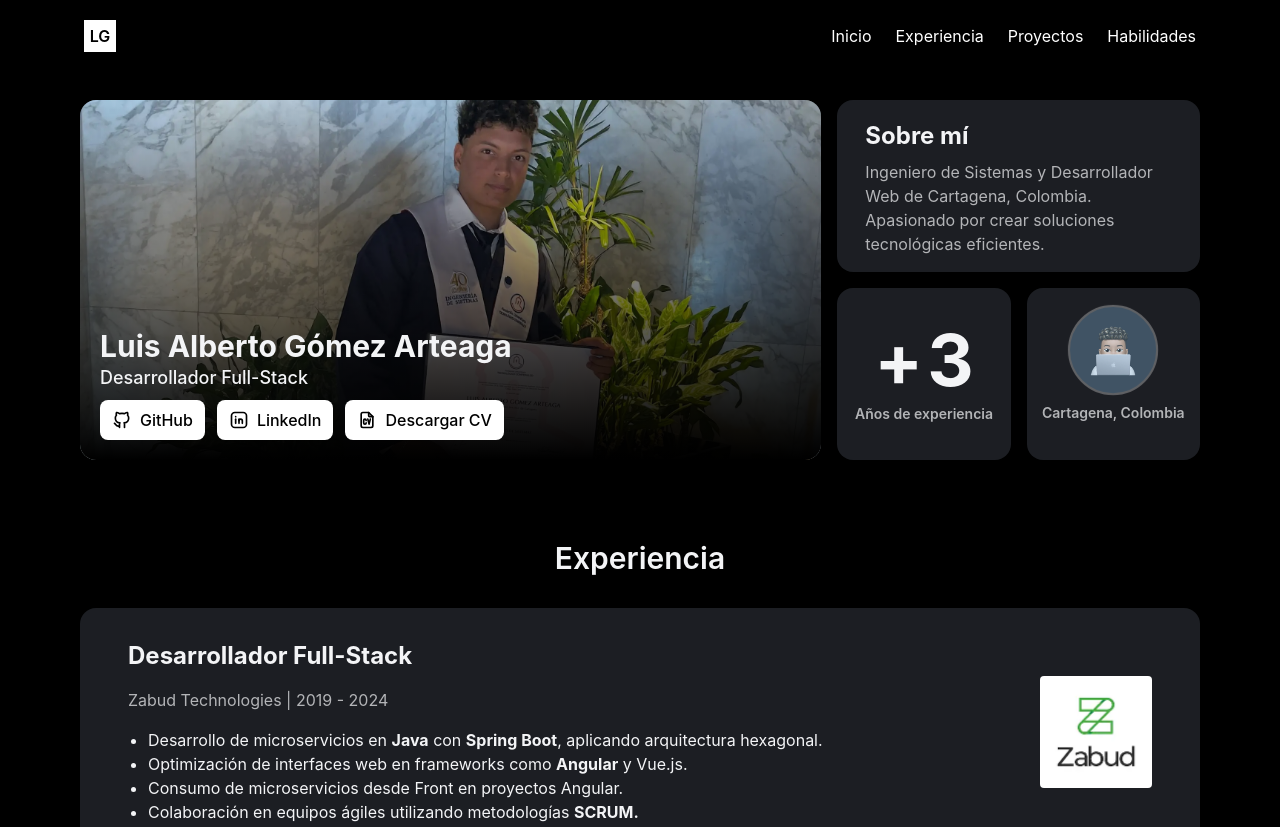
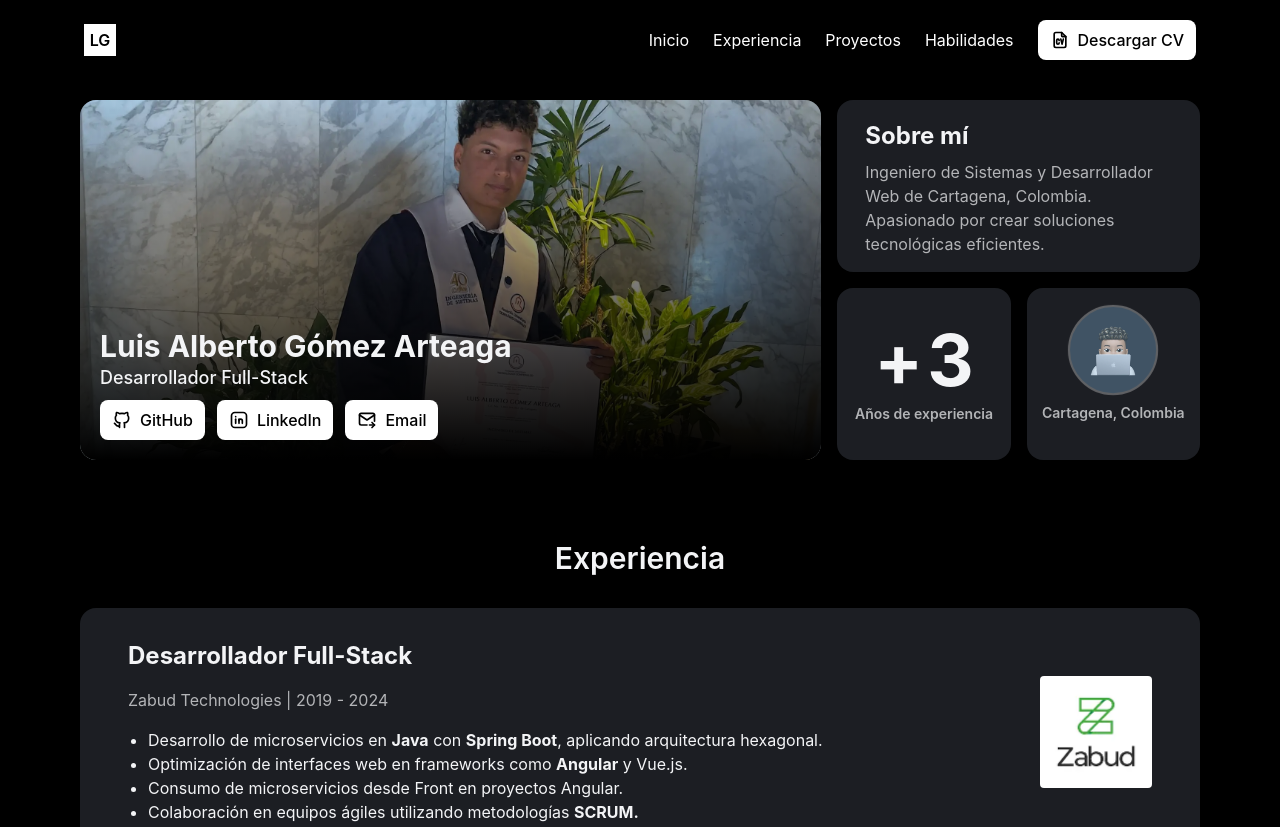
Before and after one commit to luisgomezadev/luisgomezdev-portfolio, an Astro site: page / in a window 1280 px wide. Shown: the top 827 px of the page. Built offline with nearby package versions, Linux system fonts and the light colour scheme; Astro itself is replaced by a stand-in of ours.

Commit message:
Add EmailIcon component and update Header and Navbar for email contact

```diff
--- /dev/null
+++ b/src/assets/icons/EmailIcon.astro
@@ -0,0 +1,20 @@
+---
+const { color = "currentColor", size = 24 } = Astro.props;
+---
+
+<svg
+  xmlns="http://www.w3.org/2000/svg"
+  width={size}
+  height={size}
+  viewBox="0 0 24 24"
+  fill="none"
+  stroke={color}
+  stroke-width="2"
+  stroke-linecap="round"
+  stroke-linejoin="round"
+  class="icon icon-tabler icons-tabler-outline icon-tabler-mail-forward"
+  ><path stroke="none" d="M0 0h24v24H0z" fill="none"></path><path
+    d="M12 18h-7a2 2 0 0 1 -2 -2v-10a2 2 0 0 1 2 -2h14a2 2 0 0 1 2 2v7.5"
+  ></path><path d="M3 6l9 6l9 -6"></path><path d="M15 18h6"></path><path
+    d="M18 15l3 3l-3 3"></path></svg
+>
--- a/src/components/ButtonLink.astro
+++ b/src/components/ButtonLink.astro
@@ -1,9 +1,9 @@
 ---
-const { href } = Astro.props;
+const { href, class: className = "" } = Astro.props;
 ---
 
 <a
-  class="flex items-center font-medium bg-white text-black px-3 py-2 rounded-lg gap-2 hover:scale-105 transition-transform duration-300 cursor-pointer"
+  class={`flex items-center font-medium bg-white text-black px-3 py-2 rounded-lg gap-2 hover:scale-105 transition-transform duration-300 cursor-pointer ${className}`}
   href={href}
   target="_blank"
 >
--- a/src/components/Header.astro
+++ b/src/components/Header.astro
@@ -2,6 +2,7 @@
 import GitHub from "../assets/icons/GitHub.astro";
 import LinkedIn from "../assets/icons/LinkedIn.astro";
 import CvIcon from "../assets/icons/CvIcon.astro";
+import EmailIcon from "../assets/icons/EmailIcon.astro";
 
 import ButtonLink from "./ButtonLink.astro";
 import CardItem from "./CardItem.astro";
@@ -26,7 +27,7 @@ const { id } = Astro.props;
       >
       <span class="text-lg font-medium leading-9">Desarrollador Full-Stack</span
       >
-      <div class="flex flex-wrap items-center gap-2 mt-1 lg:gap-3">
+      <div class="flex flex-wrap items-center gap-3 mt-1">
         <ButtonLink href="https://github.com/LuisGomez11">
           <GitHub color="#000" size={20} />
           <span class="hidden lg:flex">GitHub</span>
@@ -35,7 +36,14 @@ const { id } = Astro.props;
           <LinkedIn color="#000" size={20} />
           <span class="hidden lg:flex">LinkedIn</span>
         </ButtonLink>
-        <ButtonLink href="/files/CV_Luis_Gomez_2025.pdf">
+        <ButtonLink href="mailto:luisgomez24g@gmail.com">
+          <EmailIcon color="#000" size={20} />
+          <span class="hidden lg:flex">Email</span>
+        </ButtonLink>
+        <ButtonLink
+          class="inline-flex lg:hidden"
+          href="/files/CV_Luis_Gomez_2025.pdf"
+        >
           <CvIcon color="#000" size={20} />
           <span class="hidden lg:flex">Descargar CV</span>
         </ButtonLink>
--- a/src/components/Navbar.astro
+++ b/src/components/Navbar.astro
@@ -1,3 +1,9 @@
+---
+import CvIcon from "../assets/icons/CvIcon.astro";
+
+import ButtonLink from "./ButtonLink.astro";
+---
+
 <header class="h-[5rem] fixed top-0 left-0 z-10 w-full">
   <nav
     class="mx-auto max-w-6xl w-full text-white flex items-center py-5 px-5 justify-between backdrop-blur-lg"
@@ -12,6 +18,12 @@
       <li><a href="#experience">Experiencia</a></li>
       <li><a href="#projects">Proyectos</a></li>
       <li><a href="#skills">Habilidades</a></li>
+      <li class="hidden lg:block">
+        <ButtonLink href="/files/CV_Luis_Gomez_2025.pdf">
+          <CvIcon color="#000" size={20} />
+          <span class="hidden lg:flex">Descargar CV</span>
+        </ButtonLink>
+      </li>
     </ul>
   </nav>
 </header>
```
